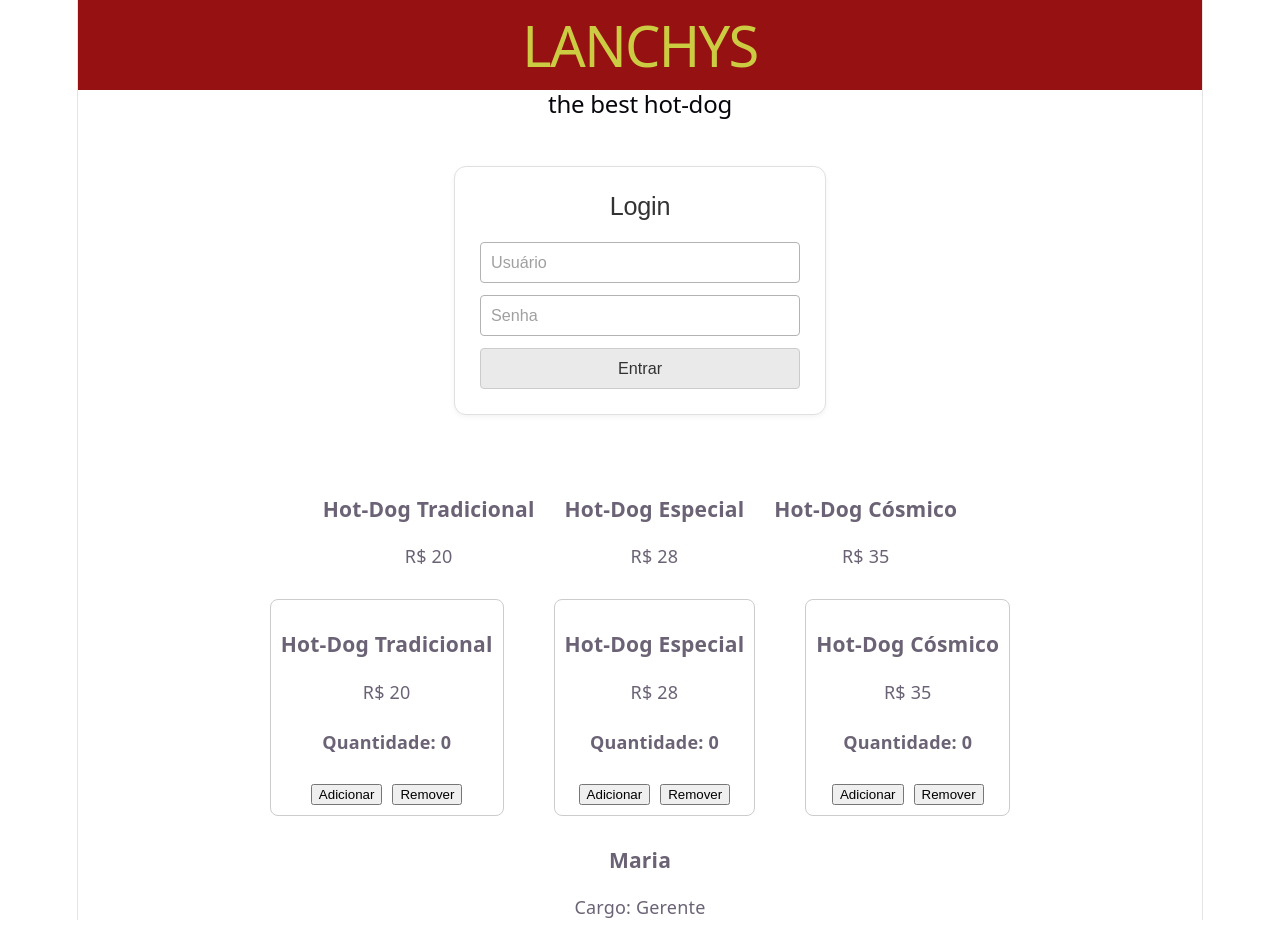
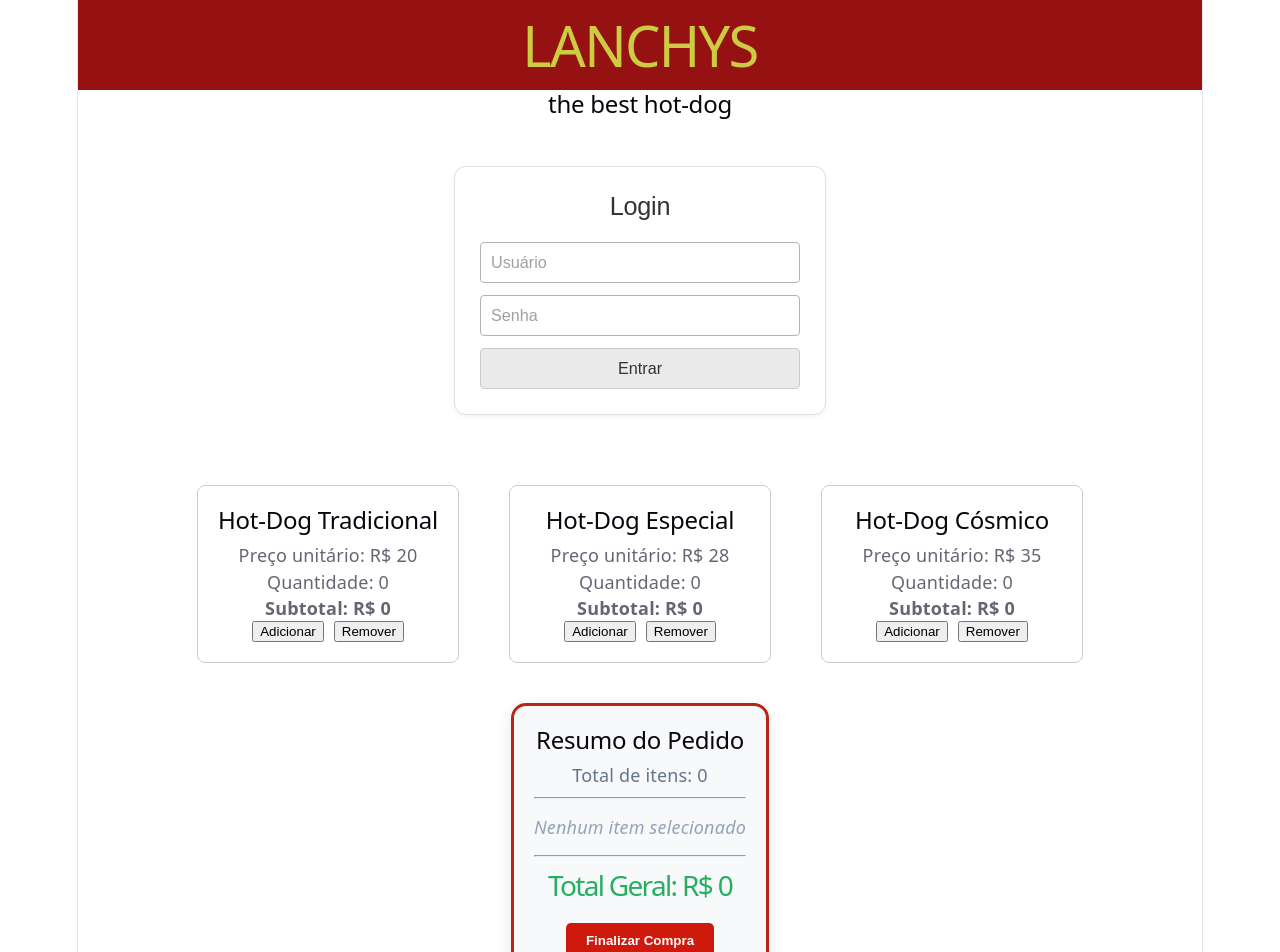
Before and after one commit to TiciMilfont/APP.nude, a React (Vite) app: page / in a window 1280 px wide. Shown: the top 952 px of the page. Before the commit the page ends 920 px from the top, so only its background shows below. Built offline with nearby package versions, Linux system fonts and the light colour scheme.

Commit message:
variável para calculo total

```diff
--- a/src/App.css
+++ b/src/App.css
@@ -19,12 +19,12 @@
 
 
 .menu-apresenta {
-  display: flex;            /* Ativa o alinhamento horizontal */
-  flex-direction: row;      /* Garante que fiquem em linha */
-  justify-content: center;  /* Centraliza o bloco na tela */
-  gap: 30px;                /* Dá um espaçamento bacana entre cada card */
-  flex-wrap: wrap;          /* Se a tela encolher, eles quebram linha */
-  margin-top: 20px;         /* Empurra um pouco para baixo para desgrudar do de cima */
+  display: flex;
+  flex-direction: row;
+  justify-content: center;
+  gap: 30px;
+  flex-wrap: wrap;
+  margin-top: 20px;
 }
 
 .menu-produtos {
@@ -201,3 +201,38 @@
     border-right-color: var(--border);
   }
 }
+
+.card-total-geral {
+  background-color: #f8f9fa;
+  border: 3px solid #b62815;
+  border-radius: 15px;
+  padding: 20px;
+  max-width: 450px;       /* Aumentamos um pouquinho a largura */
+  margin: 30px auto;
+  text-align: center;
+  box-shadow: 0 4px 15px rgba(0,0,0,0.1);
+}
+
+/* Criamos essa regra para controlar o tamanho do título do total e evitar que quebre linha */
+.card-total-geral h1 {
+  font-size: 28px;        /* Reduz um pouco o tamanho da fonte para caber na horizontal */
+  margin: 15px 0;
+  display: flex;
+  justify-content: center;
+  align-items: center;
+  gap: 8px;               /* Dá um espaço controlado entre o texto e o número */
+}
+.btn-finalizar {
+  background-color: #ce1a0d;
+  color: white;
+  border: none;
+  padding: 10px 20px;
+  border-radius: 5px;
+  font-weight: bold;
+  cursor: pointer;
+  margin-top: 10px;
+}
+
+.btn-finalizar:hover {
+  background-color: #e7d31d;
+}
--- a/src/App.jsx
+++ b/src/App.jsx
@@ -1,36 +1,96 @@
+import { useState } from "react";
 import Header from "./COMPONENTS/HEADER";
 import Login from "./COMPONENTS/login";
-import Cardprod from "./COMPONENTS/Card.prod"
-import Funcionario from "./COMPONENTS/Funcionario"
-import Contador from "./COMPONENTS/Contador"
+import Funcionario from "./COMPONENTS/Funcionario";
+import Contador from "./COMPONENTS/Contador";
 import "./App.css";
 
+function App() {
+  // 1. Criamos os estados de cada lanche aqui no App
+  const [qtdTradicional, setQtdTradicional] = useState(0);
+  const [qtdEspecial, setQtdEspecial] = useState(0);
+  const [qtdCosmico, setQtdCosmico] = useState(0);
 
-function App(){
-  return(
+  // 2. Preços definidos
+  const pTradicional = 20;
+  const pEspecial = 28;
+  const pCosmico = 35;
 
+  // 3. Cálculo do Total Geral
+  const valorTotalPedido =
+    (qtdTradicional * pTradicional) +
+    (qtdEspecial * pEspecial) +
+    (qtdCosmico * pCosmico);
+
+  return (
     <>
+      <Header titulo="LANCHYS" subtitulo="the best hot-dog" />
+      <Login />
 
-    < Header titulo ="LANCHYS"   subtitulo =" the best hot-dog" />
-      {/* aqui famos fazer os pedacinhos */}
-    <Login />
-     <div className ="menu-apresenta">
-    <Cardprod nome="Hot-Dog Tradicional"  preco="20" />
-    <Cardprod nome="Hot-Dog Especial"  preco="28" />
-    <Cardprod nome="Hot-Dog Cósmico"  preco="35" />
-    </div>
-
-    <div className="menu-produtos">
-        <Contador nome="Hot-Dog Tradicional" preco={20} />
-        <Contador nome="Hot-Dog Especial" preco={28} />
-        <Contador nome="Hot-Dog Cósmico" preco={35} />
+      <div className="menu-produtos">
+        <Contador
+          nome="Hot-Dog Tradicional"
+          preco={pTradicional}
+          quantidade={qtdTradicional}
+          setQuantidade={setQtdTradicional}
+        />
+        <Contador
+          nome="Hot-Dog Especial"
+          preco={pEspecial}
+          quantidade={qtdEspecial}
+          setQuantidade={setQtdEspecial}
+        />
+        <Contador
+          nome="Hot-Dog Cósmico"
+          preco={pCosmico}
+          quantidade={qtdCosmico}
+          setQuantidade={setQtdCosmico}
+        />
       </div>
 
-    <Funcionario nome=" Maria"  cargo=" Gerente" />
+      {/* --- NOVO CARD: TOTAL DO PEDIDO --- */}
+      {/* --- CARD: TOTAL DO PEDIDO COM DETALHAMENTO --- */}
+<div className="card-total-geral">
+  <h2>Resumo do Pedido</h2>
+  <p style={{ color: "#64748b" }}>Total de itens: {qtdTradicional + qtdEspecial + qtdCosmico}</p>
+
+  <hr />
+
+  {/* Lista com o nome e quantidade de cada lanche se for maior que zero */}
+  <div style={{ textAlign: "left", margin: "15px auto", maxWidth: "280px" }}>
+    {qtdTradicional > 0 && (
+      <p style={{ margin: "5px 0" }}>
+        <strong>{qtdTradicional}x</strong> Hot-Dog Tradicional
+      </p>
+    )}
+    {qtdEspecial > 0 && (
+      <p style={{ margin: "5px 0" }}>
+        <strong>{qtdEspecial}x</strong> Hot-Dog Especial
+      </p>
+    )}
+    {qtdCosmico > 0 && (
+      <p style={{ margin: "5px 0" }}>
+        <strong>{qtdCosmico}x</strong> Hot-Dog Cósmico
+      </p>
+    )}
+
+    {/* Mensagem caso o carrinho esteja completamente vazio */}
+    {qtdTradicional === 0 && qtdEspecial === 0 && qtdCosmico === 0 && (
+      <p style={{ color: "#94a3b8", textAlign: "center", fontStyle: "italic" }}>
+        Nenhum item selecionado
+      </p>
+    )}
+  </div>
+
+  <hr />
+
+  <h1 style={{ color: "#27ae60" }}>Total Geral: R$ {valorTotalPedido}</h1>
+  <button className="btn-finalizar">Finalizar Compra</button>
+</div>
+
+      <Funcionario nome="Maria" cargo="Gerente" />
     </>
-
-  )
-
+  );
 }
 
-export default App
+export default App;
--- a/src/COMPONENTS/Contador.jsx
+++ b/src/COMPONENTS/Contador.jsx
@@ -1,22 +1,30 @@
-import { useState } from "react";
 
-//  nome e o preço como propriedades (props)
-function Contador({ nome, preco }) {
-  const [contador, setContador] = useState(0);
+function Contador({ nome, preco, quantidade, setQuantidade }) {
 
-  return (
-    <div style={{ border: "1px solid #ccc", padding: "10px", margin: "10px", borderRadius: "8px" }}>
-      <h3>{nome}</h3>
-      <p>R$ {preco}</p>
+    // O preço total do item específico continua sendo calculado aqui
+    const precoTotal = quantidade * preco;
 
-      <h4>Quantidade: {contador}</h4>
+    return (
+      <div style={{
+        border: "1px solid #ccc",
+        padding: "20px",
+        borderRadius: "8px",
+        margin: "10px",
+        width: "220px",
+        textAlign: "center",
+        backgroundColor: "white"
+      }}>
+        <h2>{nome}</h2>
+        <p>Preço unitário: R$ {preco}</p>
+        <p>Quantidade: {quantidade}</p>
+        <p><strong>Subtotal: R$ {precoTotal}</strong></p>
 
-      <button onClick={() => setContador(contador + 1)}>Adicionar</button>
-      <button onClick={() => { if (contador > 0) setContador(contador - 1) }} style={{ marginLeft: "10px" }}>
-        Remover
-      </button>
-    </div>
-  );
-}
+        <div style={{ display: "flex", gap: "10px", justifyContent: "center" }}>
+          <button onClick={() => setQuantidade(quantidade + 1)}>Adicionar</button>
+          <button onClick={() => { if (quantidade > 0) setQuantidade(quantidade - 1) }}>Remover</button>
+        </div>
+      </div>
+    );
+  }
 
-export default Contador;
+  export default Contador;
```
